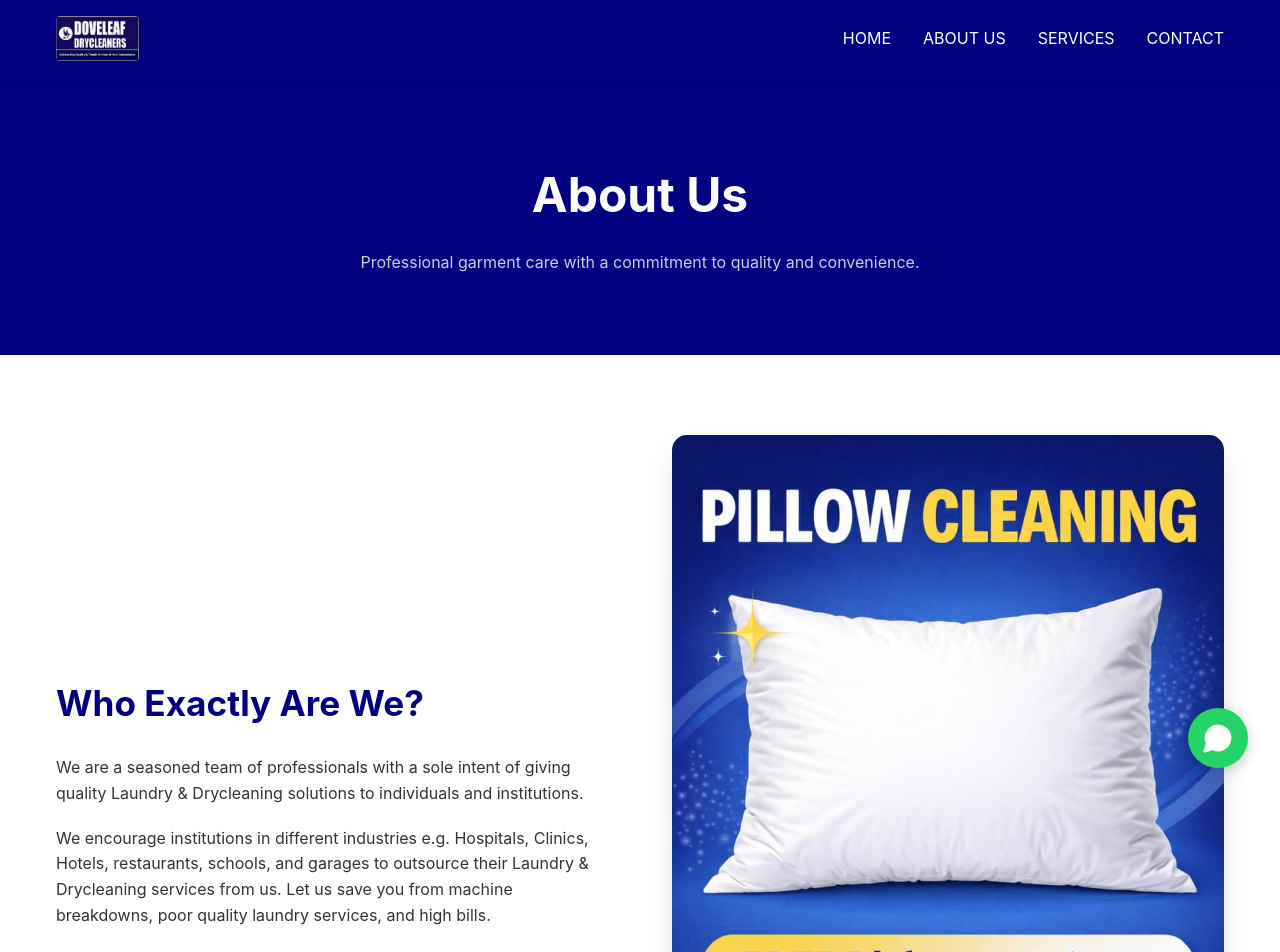
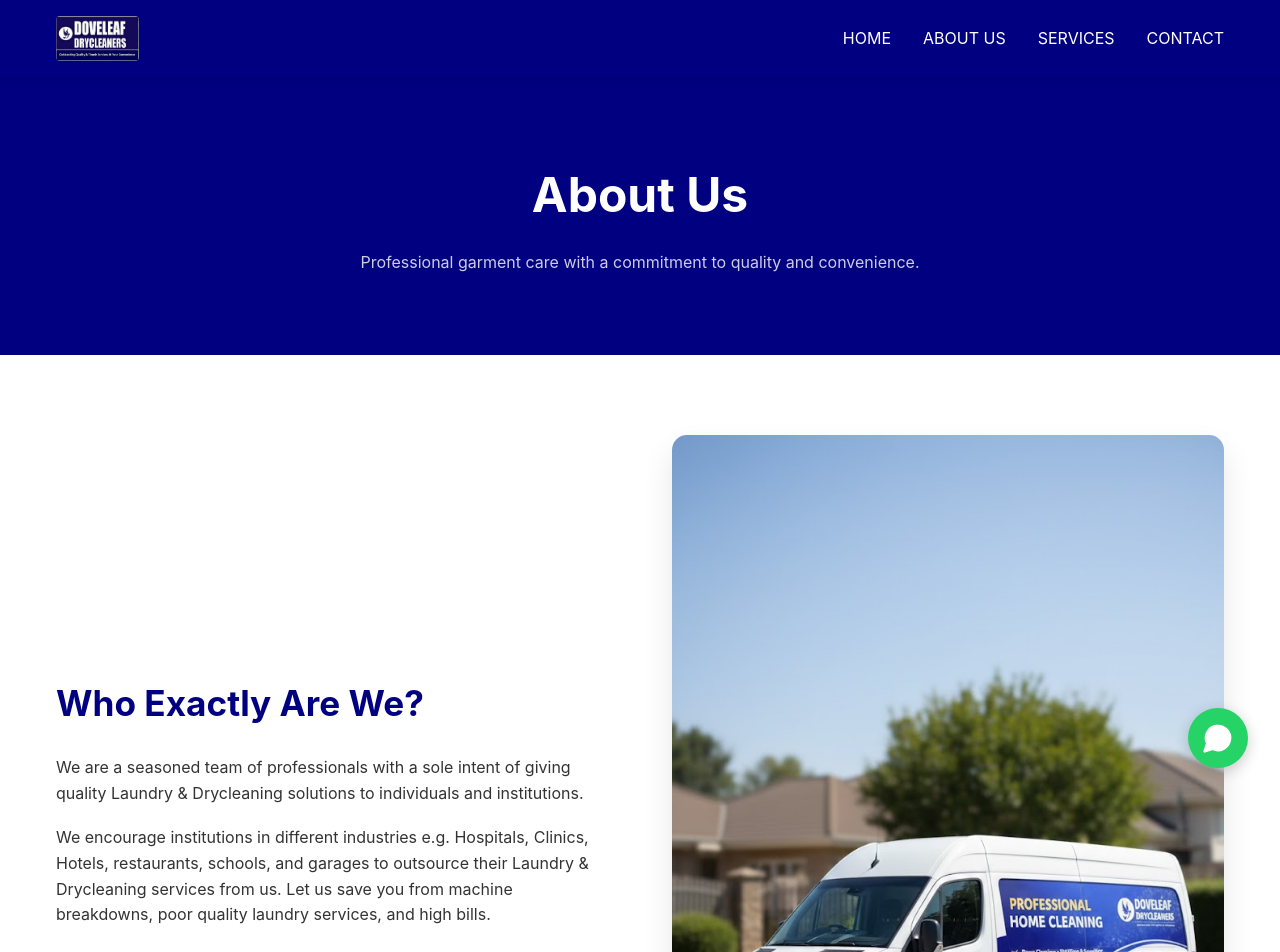
Before and after one commit to 07055/DOVELEAF, a React (Vite) app: page /about in a window 1280 px wide. Shown: the top 952 px of the page. Built offline with nearby package versions, Linux system fonts and the light colour scheme.

Commit message:
update: change about page image to free delivery

```diff
--- a/src/pages/About.jsx
+++ b/src/pages/About.jsx
@@ -28,7 +28,7 @@
                             </p>
                         </div>
                         <div style={{ borderRadius: '15px', overflow: 'hidden', boxShadow: '0 15px 30px rgba(0,0,0,0.1)' }}>
-                            <img src="/images/WhatsApp Image 2026-02-14 at 13.09.11.jpeg" alt="Our Professional Team" style={{ width: '100%', display: 'block' }} />
+                            <img src="/images/free delivery.jpg" alt="Free Pickup & Delivery" style={{ width: '100%', display: 'block' }} />
                         </div>
                     </div>
                 </div>
```
